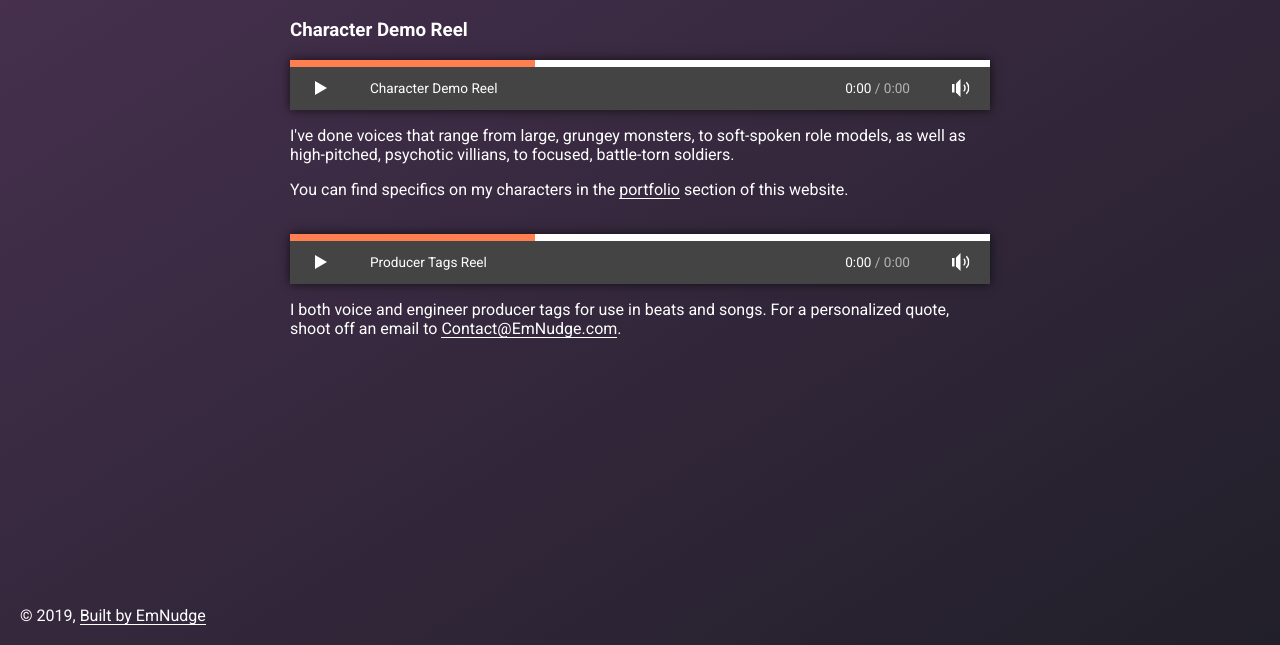
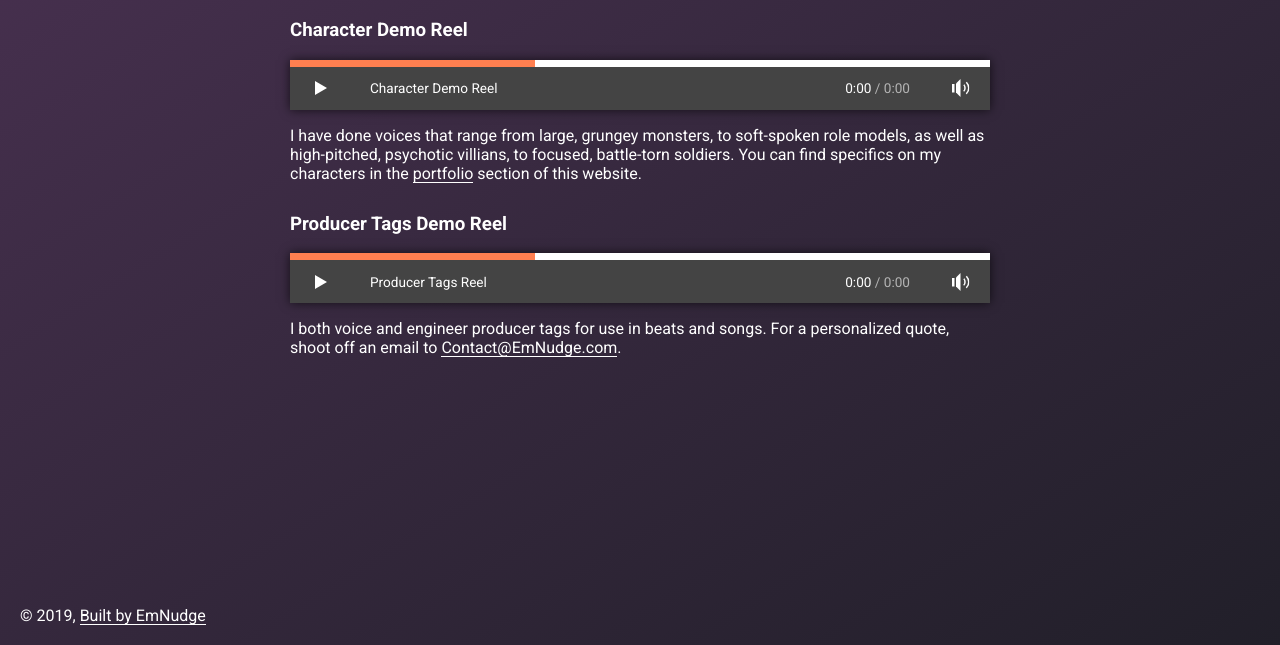
Before and after one commit to EmNudge/emnudge-site, a Gatsby site: page /demos in a window 1280 px wide. Shown: the part 155-800 px from the top of the page. Built offline with nearby package versions, Linux system fonts and the light colour scheme; Gatsby itself is replaced by a stand-in of ours.

Commit message:
fixed demo page styling

```diff
--- a/src/pages/demos.js
+++ b/src/pages/demos.js
@@ -13,24 +13,26 @@ const Demos = () => (
     <SEO title="Demos" />
     <h1>Demo Reels</h1>
     <main>
+      <div className="demo-reel">
         <h3>Character Demo Reel</h3>
         <AudioPlayer name="Character Demo Reel" volume={0.7} file={demo} />
         <p>
-        I've done voices that range from large, grungey monsters, to soft-spoken
-        role models, as well as high-pitched, psychotic villians, to focused,
-        battle-torn soldiers.
+          I have done voices that range from large, grungey monsters, to
+          soft-spoken role models, as well as high-pitched, psychotic villians,
+          to focused, battle-torn soldiers. You can find specifics on my
+          characters in the <Link to="/portfolio">portfolio</Link> section of
+          this website.
         </p>
-      <p>
-        You can find specifics on my characters in the{" "}
-        <Link to="/portfolio">portfolio</Link> section of this website.
-      </p>
-      <br />
+      </div>
+      <div className="demo-reel" style={{ "margin-top": "30px" }}>
+        <h3>Producer Tags Demo Reel</h3>
         <AudioPlayer name="Producer Tags Reel" volume={0.7} file={tags} />
         <p>
-        I both voice and engineer producer tags for use in beats and songs. For
-        a personalized quote, shoot off an email to{" "}
+          I both voice and engineer producer tags for use in beats and songs.
+          For a personalized quote, shoot off an email to{" "}
           <a href="mailto:contact@emnudge.com">Contact@EmNudge.com</a>.
         </p>
+      </div>
     </main>
   </Layout>
 )
```
Also changed, not shown: 1 other file. Lines whose indentation alone changed are shown as unchanged.
